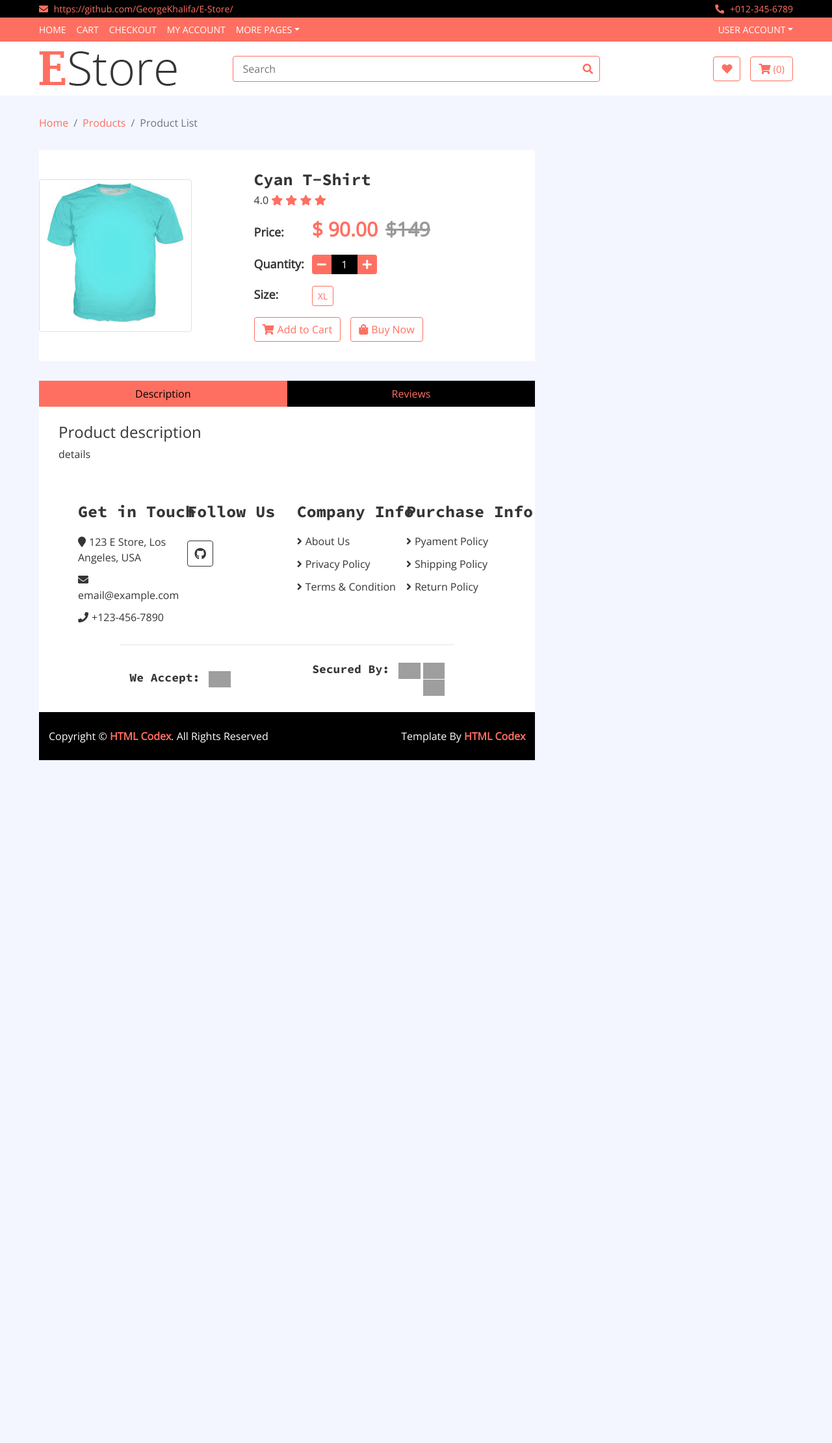
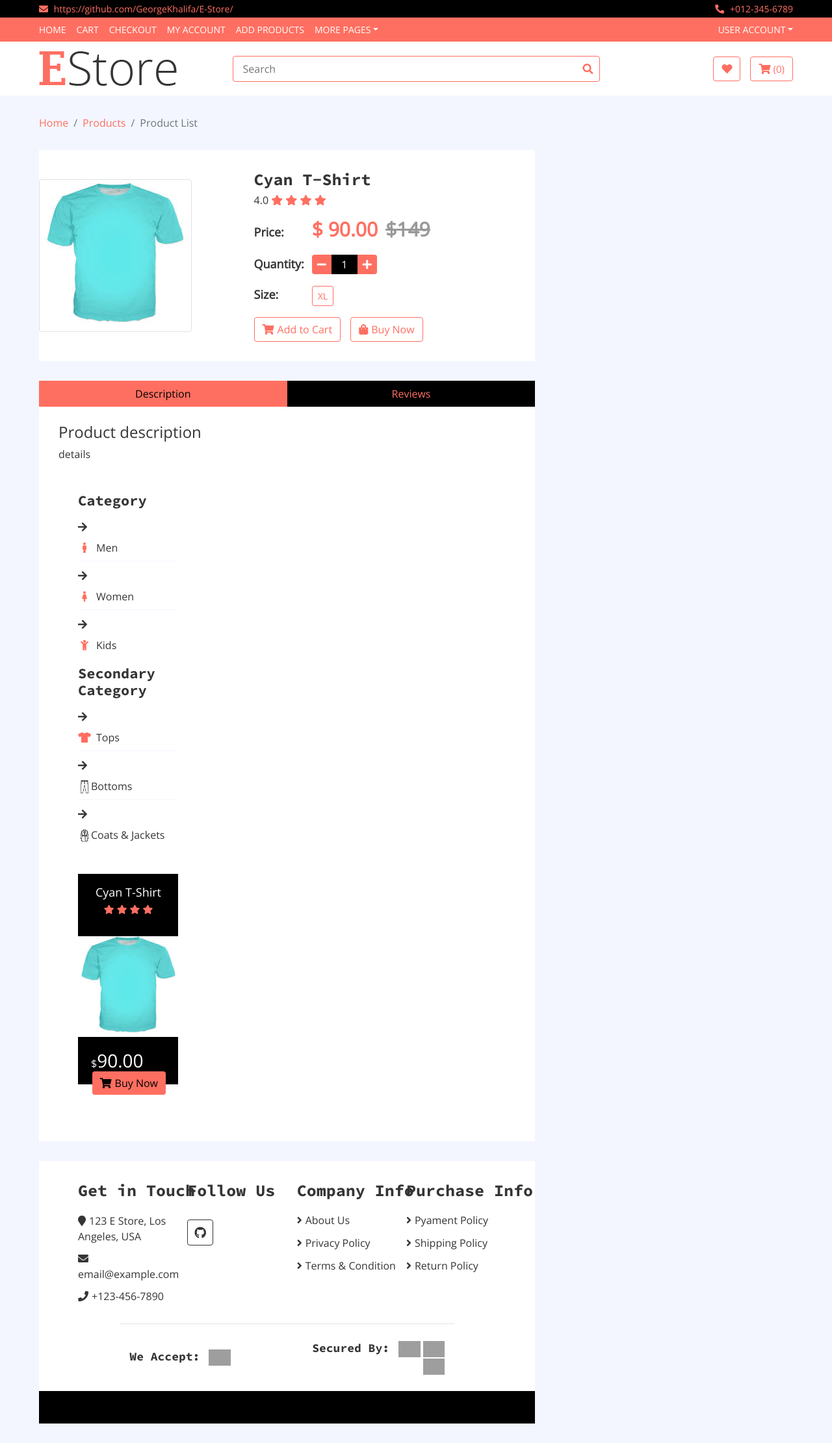
Before and after one commit to GeorgeKhalifa/E-Store, a Django app: page /App1/product_details/3/ in a window 1280 px wide. Shown: the whole page at 65% size. Before the commit the page ends 1170 px from the top, so only its background shows below. Run offline with Django 3.2, Linux system fonts and the light colour scheme; data comes from the database, SQL or seed files in the repository; both versions use the stored data as it was after the commit; some libraries are stand-ins or nearby versions; grey boxes are pictures that could not be loaded.

Commit message:
sort-search-favourites

```diff
--- a/App1/urls.py
+++ b/App1/urls.py
@@ -14,6 +14,14 @@ urlpatterns = [url(r'^register/$', views.register, name = 'register'),
                url(r'^product_details/(?P<id>\w+)/$', views.product_details, name='product_details'),
                url(r'^fav/(?P<id>\w+)/$', views.favourite_add,name='favourite_add'),
                url(r'^favourites/$', views.favourite_list, name='favourite_list'),
-
+               url(r'^index_category/$', views.index_category, name = 'index_category'),
+               url(r'^index_category1/$', views.index_category1, name = 'index_category1'),
+               url(r'^index_category2/$', views.index_category2, name = 'index_category2'),
+               url(r'^index_sort_price/$', views.index_sort_price, name = 'index_sort_price'),
+               url(r'^index_sort_newest/$', views.index_sort_newest, name = 'index_sort_newest'),
+               url(r'^index_sort_rating/$', views.index_sort_rating, name = 'index_sort_rating'),
+               url(r'^index_category3/$',views.index_category3, name='index_category3'),
+               url(r'^index_category4/$',views.index_category4, name='index_category4'),
+               url(r'^index_category5/$',views.index_category5, name='index_category5'),
                ]
 #
--- a/App1/views.py
+++ b/App1/views.py
@@ -10,9 +10,52 @@ import math
 
 # Create your views here.
 #Return Homepage of the products
-def index(request):
-    products = Product.objects.order_by('price')
+def index (request):
+     search_query=request.GET.get('search', '')
+     search_query2=request.GET.get('search2', '')
+     if search_query:
+         products=Product.objects.all().filter(name__icontains=search_query)
+     elif search_query2:
+         products=Product.objects.all().filter(secondary_category__icontains=search_query2)
+     else:
+         products = Product.objects.all()
+     return render(request, 'APP1/index.html', {'products' :products})
+
+def index_sort_price (request):
+     products = Product.objects.order_by('price')
+     return render(request, 'APP1/index.html', {'products' :products})
+
+def index_sort_newest (request):
+     products = Product.objects.order_by('id').reverse()
+     return render(request, 'APP1/index.html', {'products' :products})
+
+def index_sort_rating (request):
+     products=sorted(Product.objects.all(),key=lambda x:x.get_average_rating(),reverse=True)
+     return render(request, 'APP1/index.html', {'products' :products})
+
+def index_category (request):
+        products = Product.objects.all().filter(main_category='men')
+        return render(request, 'APP1/index.html', {'products' :products})
+
+def index_category1 (request):
+        products = Product.objects.all().filter(main_category='women')
+        return render(request, 'APP1/index.html', {'products' :products})
+
+def index_category2 (request):
+        products = Product.objects.all().filter(main_category='kids')
+        return render(request, 'APP1/index.html', {'products' :products})
+
+def index_category3 (request):
+    products = Product.objects.all().filter(secondary_category='top')
     return render(request, 'APP1/index.html', {'products' :products})
+
+def index_category4 (request):
+    products=Product.objects.all().filter(secondary_category='bottom')
+    return render(request, 'APP1/index.html', {'products':products})
+
+def index_category5 (request):
+    products=Product.objects.all().filter(secondary_category='coats_jackets')
+    return render(request, 'APP1/index.html', {'products':products})
 
 def register (request):
     #Check if the form is submitted
@@ -115,6 +158,7 @@ def add_product(request):
 #Product details page function
 def product_details(request, id):
     #Required from John->pass to me the clicked product in main page as current_product
+    products = Product.objects.all()
     current_product = Product.objects.filter(id = id)[0]
     average_rating=math.floor(current_product.get_average_rating())
     number_of_stars = [i for i in range(average_rating)]
@@ -126,17 +170,15 @@ def product_details(request, id):
         rating = request.POST.get('rating', 3) #3 is the default value
         review_content = request.POST.get('content', '')
         review = ProductReview.objects.create(product = current_product, user = request.user, rating = rating, review_content = review_content)
-        return render(request, 'App1/product_details.html', {'current_product':current_product,'number_of_stars':number_of_stars, 'current_user':current_user })
+        return render(request, 'App1/product_details.html', {'current_product':current_product,'number_of_stars':number_of_stars, 'current_user':current_user,'products':products })
     else:
-        return render(request, 'App1/product_details.html', {'current_product':current_product, 'number_of_stars':number_of_stars, 'current_user':current_user})
+        return render(request, 'App1/product_details.html', {'current_product':current_product, 'number_of_stars':number_of_stars, 'current_user':current_user,'products':products})
 
 
 @login_required
 def favourite_list(request):
     new = Product.objects.filter(favourites=request.user)
     return render(request,'App1/favourites.html',{'new':new})
-
-
 
 
 @login_required
--- a/templates/App1/base.html
+++ b/templates/App1/base.html
@@ -55,7 +55,7 @@
                 <div class="row">
                     <div class="col-sm-6">
                         <i class="fa fa-envelope"></i>
-                        https://github.com/GeorgeKhalifa/E-Store/
+                        <a href="https://github.com/GeorgeKhalifa/E-Store/"> https://github.com/GeorgeKhalifa/E-Store/</a>
                     </div>
                     <div class="col-sm-6">
                         <i class="fa fa-phone-alt"></i>
@@ -83,10 +83,19 @@
                             <a href="cart.html" class="nav-item nav-link">Cart</a>
                             <a href="checkout.html" class="nav-item nav-link">Checkout</a>
                             <a href="my-account.html" class="nav-item nav-link">My Account</a>
+                            <a href="{% url 'App1:add_product'%}" class="nav-item nav-link">Add Products</a>
                             <div class="nav-item dropdown">
                                 <a href="#" class="nav-link dropdown-toggle" data-toggle="dropdown">More Pages</a>
                                 <div class="dropdown-menu">
+                                    {% if  request.user.is_authenticated %}
+                                            <div>
                                     <a href="{% url 'App1:favourite_list'%}" class="dropdown-item">Favourite List</a>
+                                            </div>
+                                            {% else %}
+                                            <div>
+                                            <a href="{%url 'App1:register'%}" class="dropdown-item">Favourite List</a>
+                                            </div>
+                                            {% endif %}
                                     <a href="{% url 'App1:register'%}" class="dropdown-item">Login & Register</a>
                                     <a href="contact.html" class="dropdown-item">Contact Us</a>
                                 </div>
@@ -117,16 +126,18 @@
                 <div class="row align-items-center">
                     <div class="col-md-3">
                         <div class="logo">
-                            <a href="index.html">
+                            <a href="{%url 'index'%}">
                                 <img src= {% static 'img/logo.png' %} alt="Logo">
                             </a>
                         </div>
                     </div>
                     <div class="col-md-6">
+                       <form action="{%url 'index'%}">
                         <div class="search">
-                            <input type="text" placeholder="Search">
+                            <input type="text" placeholder="Search" name="search">
                             <button><i class="fa fa-search"></i></button>
                         </div>
+                        </form>
                     </div>
                     <div class="col-md-3">
                         <div class="user">
@@ -243,12 +254,9 @@
         <div class="footer-bottom">
             <div class="container">
                 <div class="row">
-                    <div class="col-md-6 copyright">
-                        <p>Copyright &copy; <a href="https://htmlcodex.com">HTML Codex</a>. All Rights Reserved</p>
+                    <div class="col-md-6">
                     </div>
-
-                    <div class="col-md-6 template-by">
-                        <p>Template By <a href="https://htmlcodex.com">HTML Codex</a></p>
+                    <div class="col-md-6">
                     </div>
                 </div>
             </div>
--- a/templates/App1/product_details.html
+++ b/templates/App1/product_details.html
@@ -1,6 +1,6 @@
 {% extends 'App1/base.html'%}
 <title> Product Details </title>
-
+{%load static %}
 {% block body_block %}
 <div class="product-detail">
             <div class="container-fluid">
@@ -158,12 +158,6 @@
                                               </div>
                                              </div>
                                             <div class="row form">
-                                                {% comment %} <div class="col-sm-6">
-                                                    <input type="text" placeholder="Name">
-                                                </div>
-                                                <div class="col-sm-6">
-                                                    <input type="email" placeholder="Email">
-                                                </div> {% endcomment %}
                                                 <div class="col-sm-12">
                                                     <label>Content</label>
                                                     <textarea name="content"></textarea>
@@ -184,7 +178,7 @@
                       </form>
                       {% endif %}
 
-                        <div class="product">
+                        {% comment %} <div class="product">
                             <div class="section-header">
                                 <h1>Related Products</h1>
                             </div>
@@ -332,8 +326,9 @@
                                 </div>
                             </div>
                         </div>
+                    </div> {% endcomment %}
             </div>
-
+            </div>
                     <!-- Side Bar Start -->
                     <div class="col-lg-4 sidebar">
                         <div class="sidebar-widget category">
@@ -341,101 +336,82 @@
                             <nav class="navbar bg-light">
                                 <ul class="navbar-nav">
                                     <li class="nav-item">
-                                        <a class="nav-link" href="#"><i class="fa fa-female"></i>Fashion & Beauty</a>
+                                        <a class="nav-link" href="{% url 'App1:index_category'%}"><i class="fa fa-male"></i>Men</a>
                                     </li>
                                     <li class="nav-item">
-                                        <a class="nav-link" href="#"><i class="fa fa-child"></i>Kids & Babies Clothes</a>
+                                        <a class="nav-link" href="{% url 'App1:index_category1'%}"><i class="fa fa-female"></i>Women</a>
                                     </li>
                                     <li class="nav-item">
-                                        <a class="nav-link" href="#"><i class="fa fa-tshirt"></i>Men & Women Clothes</a>
+                                        <a class="nav-link" href="{% url 'App1:index_category2'%}"><i class="fa fa-child"></i>Kids</a>
+                                    </li>
+                                </ul>
+                            </nav>
+                            <h2 class="title">Secondary Category</h2>
+                            <nav class="navbar bg-light">
+                                <ul class="navbar-nav">
+                                    <li class="nav-item">
+                                        <a class="nav-link" href="{% url 'App1:index_category3'%}"><i class="fas fa-tshirt"></i>Tops</a>
+                                    </li>
+                                    <li class="nav-item">
+                                        <a class="nav-link" href="{% url 'App1:index_category4'%}"> <img src={% static 'img/trousers.png' %} alt="trousers" height=20px width=20px></i>Bottoms</a>
+                                    </li>
+                                    <li class="nav-item">
+                                        <a class="nav-link" href="{% url 'App1:index_category5'%}"><img src={% static 'img/coat.png' %} alt="Jacket" height=20px width=20px></i>Coats & Jackets</a>
                                     </li>
                                 </ul>
                             </nav>
                         </div>
 
                          <div class="sidebar-widget widget-slider">
+
                             <div class="sidebar-slider normal-slider">
+                             {% if products%}
+                             {% for product in products %}
                                 <div class="product-item">
                                     <div class="product-title">
-                                        <a href="#">Product Name</a>
+                                        <a href="{%url 'App1:product_details' product.id%}" >{{product.name}}</a>
                                         <div class="ratting">
+                                          {% with ''|center:product.get_average_rating as range %}
+                                        {% for _ in range %}
                                          <i class="fa fa-star"></i>
-                                            <i class="fa fa-star"></i>
-                                            <i class="fa fa-star"></i>
-                                            <i class="fa fa-star"></i>
-                                            <i class="fa fa-star"></i>
+                                         {% endfor %}
+                                         {% endwith %}
                                         </div>
                                     </div>
                                     <div class="product-image">
-                                        <a href="product-detail.html">
-                                            <img src="img/product-7.jpg" alt="Product Image">
+                                        <ahref="{%url 'App1:product_details' product.id%}">
+                                            <img src="{{product.picture.url}}" alt="Product Image">
                                         </a>
                                         <div class="product-action">
                                             <a href="#"><i class="fa fa-cart-plus"></i></a>
-                                            <a href="#"><i class="fa fa-heart"></i></a>
-                                            <a href="#"><i class="fa fa-search"></i></a>
+                                             {% if  request.user.is_authenticated %}
+
+                                            <a href="{%url 'App1:favourite_add' product.id%}"><i class="fa fa-heart"></i></a>
+
+
+                                            {% else %}
+
+                                            <a href="{%url 'App1:register'%}"><i class="fa fa-heart"></i></a>
+
+
+                                            {% endif %}
+                                            <a href="{%url 'App1:product_details' product.id%}"><i class="fa fa-search"></i></a>
                                         </div>
                                     </div>
                                     <div class="product-price">
-                                        <h3><span>$</span>99</h3>
+                                        <h3><span>{{product.currency}}</span>{{product.price}}</h3>
                                         <a class="btn" href=""><i class="fa fa-shopping-cart"></i>Buy Now</a>
                                     </div>
                                 </div>
-                                <div class="product-item">
-                                    <div class="product-title">
-                                        <a href="#">Product Name</a>
-                                        <div class="ratting">
-                                            <i class="fa fa-star"></i>
-                                            <i class="fa fa-star"></i>
-                                            <i class="fa fa-star"></i>
-                                            <i class="fa fa-star"></i>
-                                            <i class="fa fa-star"></i>
-                                        </div>
-                                    </div>
-                                    <div class="product-image">
-                                        <a href="product-detail.html">
-                                            <img src="img/product-8.jpg" alt="Product Image">
-                                        </a>
-                                        <div class="product-action">
-                                            <a href="#"><i class="fa fa-cart-plus"></i></a>
-                                            <a href="#"><i class="fa fa-heart"></i></a>
-                                            <a href="#"><i class="fa fa-search"></i></a>
-                                        </div>
-                                    </div>
-                                    <div class="product-price">
-                                        <h3><span>$</span>99</h3>
-                                        <a class="btn" href=""><i class="fa fa-shopping-cart"></i>Buy Now</a>
-                                    </div>
-                                </div>
-                                <div class="product-item">
-                                    <div class="product-title">
-                                        <a href="#">Product Name</a>
-                                        <div class="ratting">
-                                            <i class="fa fa-star"></i>
-                                            <i class="fa fa-star"></i>
-                                            <i class="fa fa-star"></i>
-                                            <i class="fa fa-star"></i>
-                                            <i class="fa fa-star"></i>
-                                        </div>
-                                    </div>
-                                    <div class="product-image">
-                                        <a href="product-detail.html">
-                                            <img src="img/product-9.jpg" alt="Product Image">
-                                        </a>
-                                        <div class="product-action">
-                                            <a href="#"><i class="fa fa-cart-plus"></i></a>
-                                            <a href="#"><i class="fa fa-heart"></i></a>
-                                            <a href="#"><i class="fa fa-search"></i></a>
-                                        </div>
-                                    </div>
-                                    <div class="product-price">
-                                        <h3><span>$</span>99</h3>
-                                        <a class="btn" href=""><i class="fa fa-shopping-cart"></i>Buy Now</a>
-                                    </div>
-                                </div>
+                                {% endfor %}
+                                 {% endif %}
+
                             </div>
                         </div>
 
+
+
+                    </div>
 
                     <!-- Side Bar End -->
                 </div>
```
Also changed, not shown: templates/App1/favourites.html (+34 -44 lines), templates/App1/index.html (+49 -34 lines), db.sqlite3, media/product_picture/634485-0320.jpg (added), media/product_picture/coat.png (added), media/product_picture/d5bb7f2958ee.jpg (added), static/img/coat.png (added), static/img/trousers.png (added). Lines whose indentation alone changed are shown as unchanged.
